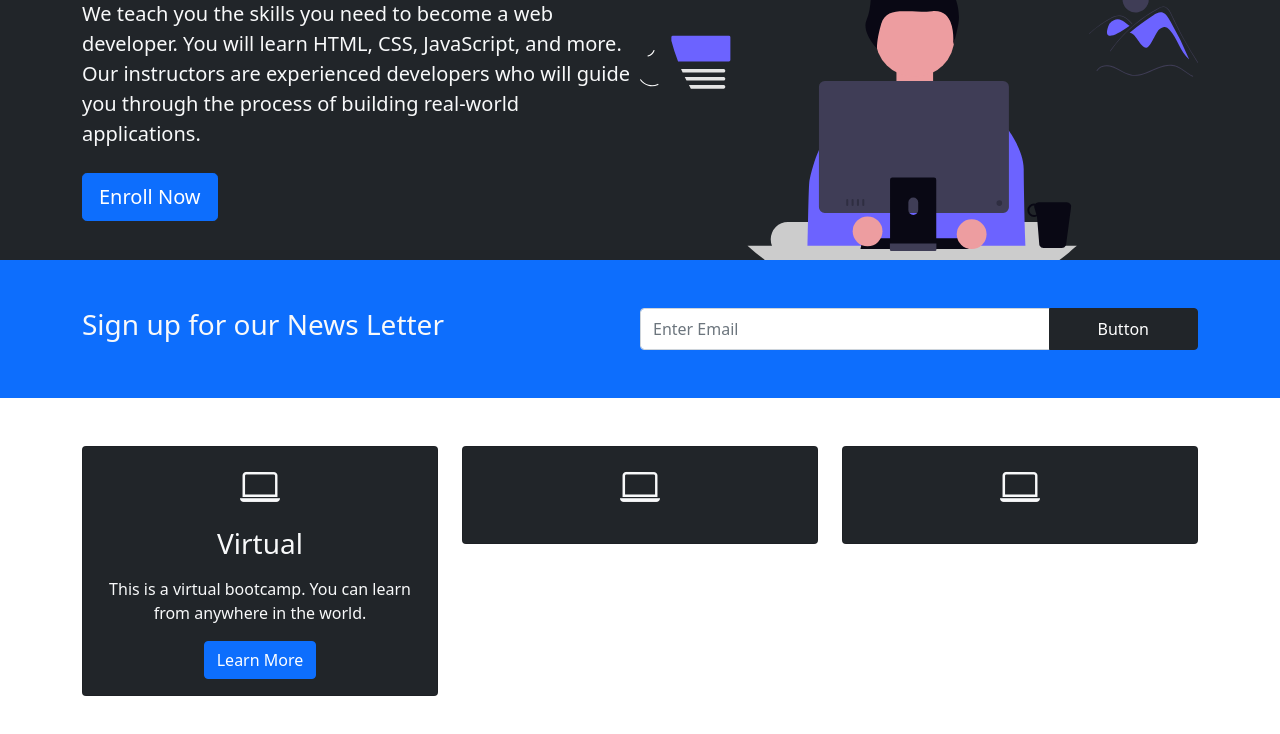
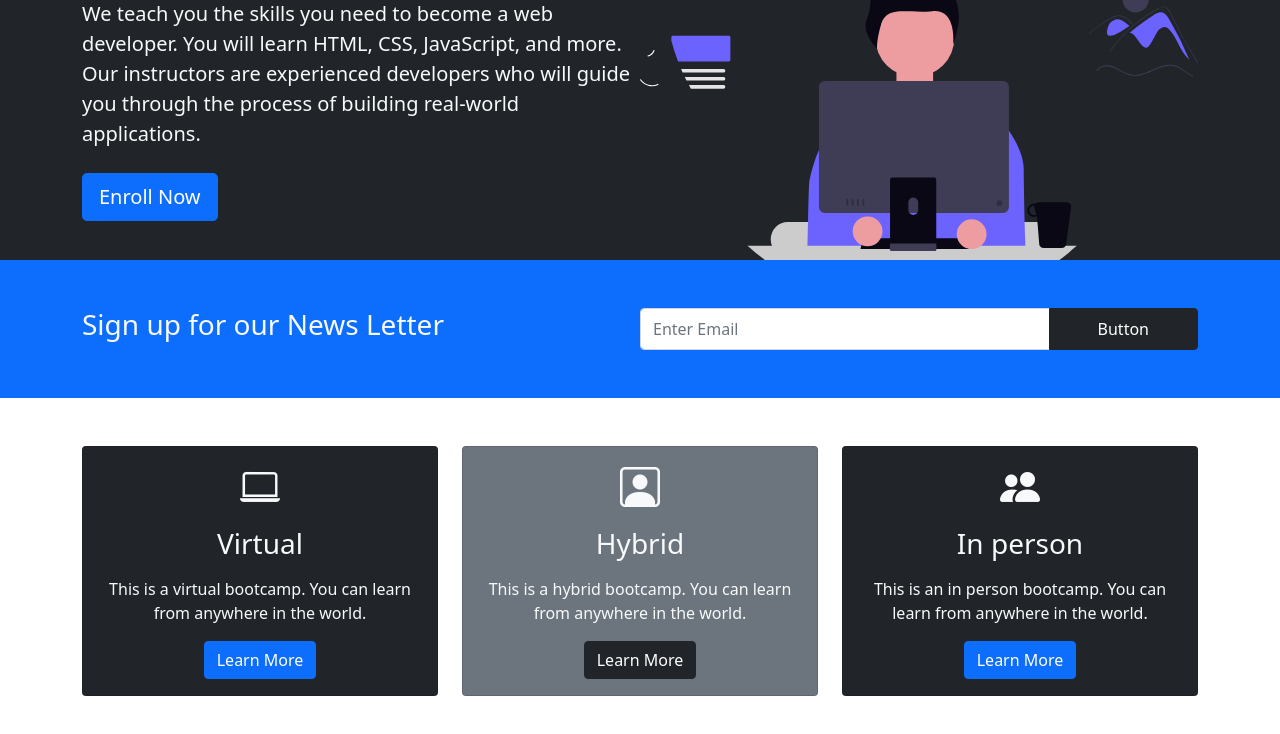
Before and after one commit to YekimCodez/bootstrap-bootcamp, a plain HTML site: page index.html in a window 1280 px wide. Shown: the part 232-966 px from the top of the page. Drawn offline with nearby package versions, Linux system fonts and the light colour scheme.

Commit message:
Updated index.html

```diff
--- a/index.html
+++ b/index.html
@@ -70,7 +70,7 @@
     <!-- Boxes -->
      <section class="p-5">
         <div class="container">
-            <div class="row text-center">
+            <div class="row text-center g-4">
                 <div class="col-md">
                     <div class="card bg-dark text-light">
                         <div class="card-body text-center">
@@ -88,12 +88,19 @@
                     </div>
                 </div>
                 <div class="col-md">
-                    <div class="card bg-dark text-light">
+                    <div class="card bg-secondary text-light">
                         <div class="card-body text-center">
                             <div class="h1 mb-3">
-                                <i class="bi bi-laptop"></i>
+                                <i class="bi bi-person-square">
+                                </i>
                             </div>
-                            <h3 class="card-title mb-3"></h3>
+                            <h3 class="card-title mb-3">
+                                Hybrid
+                            </h3>
+                            <p class="card-text">
+                                This is a hybrid bootcamp. You can learn from anywhere in the world.
+                            </p>
+                            <a href="#" class="btn btn-dark">Learn More</a>
                         </div>
                     </div>
                 </div>
@@ -101,9 +108,15 @@
                     <div class="card bg-dark text-light">
                         <div class="card-body text-center">
                             <div class="h1 mb-3">
-                                <i class="bi bi-laptop"></i>
+                                <i class="bi bi-people-fill"></i>
                             </div>
-                            <h3 class="card-title mb-3"></h3>
+                            <h3 class="card-title mb-3">
+                                In person
+                            </h3>
+                            <p class="card-text">
+                                This is an in person bootcamp. You can learn from anywhere in the world.
+                            </p>
+                            <a href="#" class="btn btn-primary">Learn More</a>
                         </div>
                     </div>
                 </div>
@@ -111,6 +124,17 @@
         </div>
      </section>
 
+     <!-- Learn section -->
+    <section id="learn" class="p-5">
+        <div class="container">
+            <div class="row align-items-center justify-content-between">
+                <div class="col-md">
+
+                </div>
+            </div>
+        </div>
+    </section>
+
 
     <script src="https://cdn.jsdelivr.net/npm/bootstrap@5.0.2/dist/js/bootstrap.bundle.min.js" integrity="sha384-MrcW6ZMFYlzcLA8Nl+NtUVF0sA7MsXsP1UyJoMp4YLEuNSfAP+JcXn/tWtIaxVXM" crossorigin="anonymous"></script>
 </body>
```
